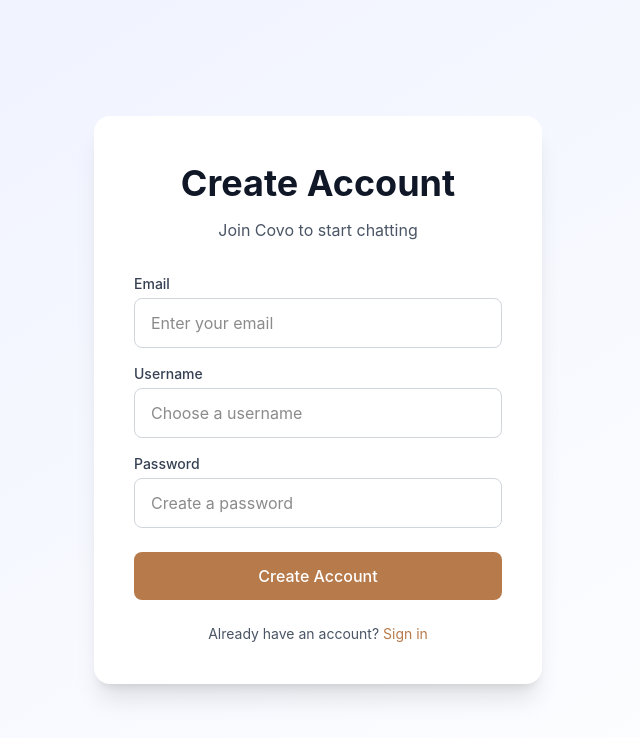
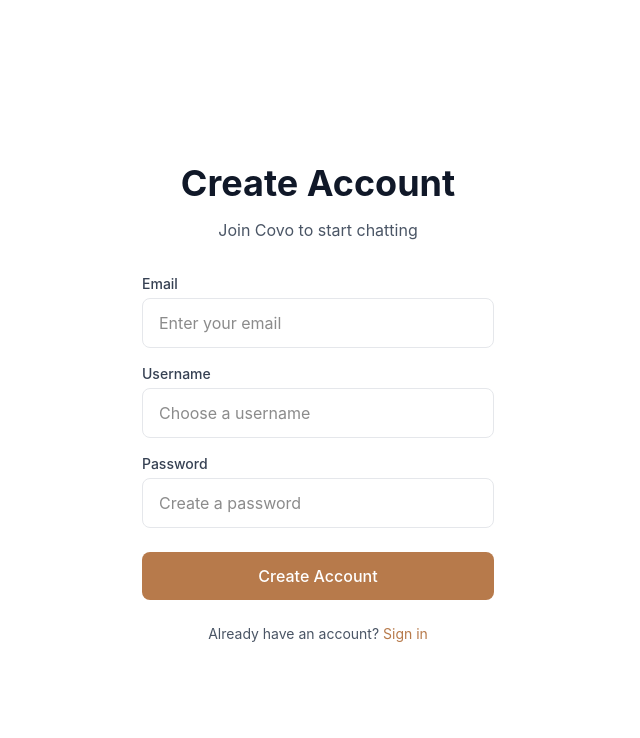
Before and after one commit to Covo-Labs/Front, a Next.js app: page /register in a window 1280 px wide. Shown: the top 738 px of the page, without its empty margins (322-962 px from the left). Built offline with nearby package versions, Linux system fonts and the light colour scheme; no server answers.

Commit message:
more UI fix

```diff
--- a/src/app/register/page.tsx
+++ b/src/app/register/page.tsx
@@ -44,10 +44,10 @@ export default function RegisterPage() {
 
   return (
     <div className="min-h-screen flex items-center justify-center" style={{
-      background: `linear-gradient(to bottom right, ${theme.colors.primary.light}, ${theme.colors.background.app})`
+      background: theme.colors.background.app
     }}>
-      <div className="max-w-md w-full space-y-8 p-10 bg-white rounded-2xl shadow-xl">
-        <div className="text-center">
+      <div className="w-full max-w-md space-y-8 p-8 md:p-12">
+        <div className="text-center mb-8">
           <h2
             className="text-gray-900 mb-2"
             style={getHeadingStyle(1)}
@@ -68,7 +68,7 @@ export default function RegisterPage() {
                 id="email"
                 type="email"
                 required
-                className="w-full px-4 py-3 border border-gray-300 rounded-lg focus:ring-2 focus:ring-indigo-500 focus:border-indigo-500 transition-colors"
+                className="w-full px-4 py-3 border border-gray-200 rounded-lg focus:ring-2 focus:ring-indigo-500 focus:border-indigo-500 transition-colors bg-white"
                 placeholder="Enter your email"
                 value={email}
                 onChange={(e) => setEmail(e.target.value)}
@@ -82,7 +82,7 @@ export default function RegisterPage() {
                 id="username"
                 type="text"
                 required
-                className="w-full px-4 py-3 border border-gray-300 rounded-lg focus:ring-2 focus:ring-indigo-500 focus:border-indigo-500 transition-colors"
+                className="w-full px-4 py-3 border border-gray-200 rounded-lg focus:ring-2 focus:ring-indigo-500 focus:border-indigo-500 transition-colors bg-white"
                 placeholder="Choose a username"
                 value={username}
                 onChange={(e) => setUsername(e.target.value)}
@@ -96,7 +96,7 @@ export default function RegisterPage() {
                 id="password"
                 type="password"
                 required
-                className="w-full px-4 py-3 border border-gray-300 rounded-lg focus:ring-2 focus:ring-indigo-500 focus:border-indigo-500 transition-colors"
+                className="w-full px-4 py-3 border border-gray-200 rounded-lg focus:ring-2 focus:ring-indigo-500 focus:border-indigo-500 transition-colors bg-white"
                 placeholder="Create a password"
                 value={password}
                 onChange={(e) => setPassword(e.target.value)}
```
